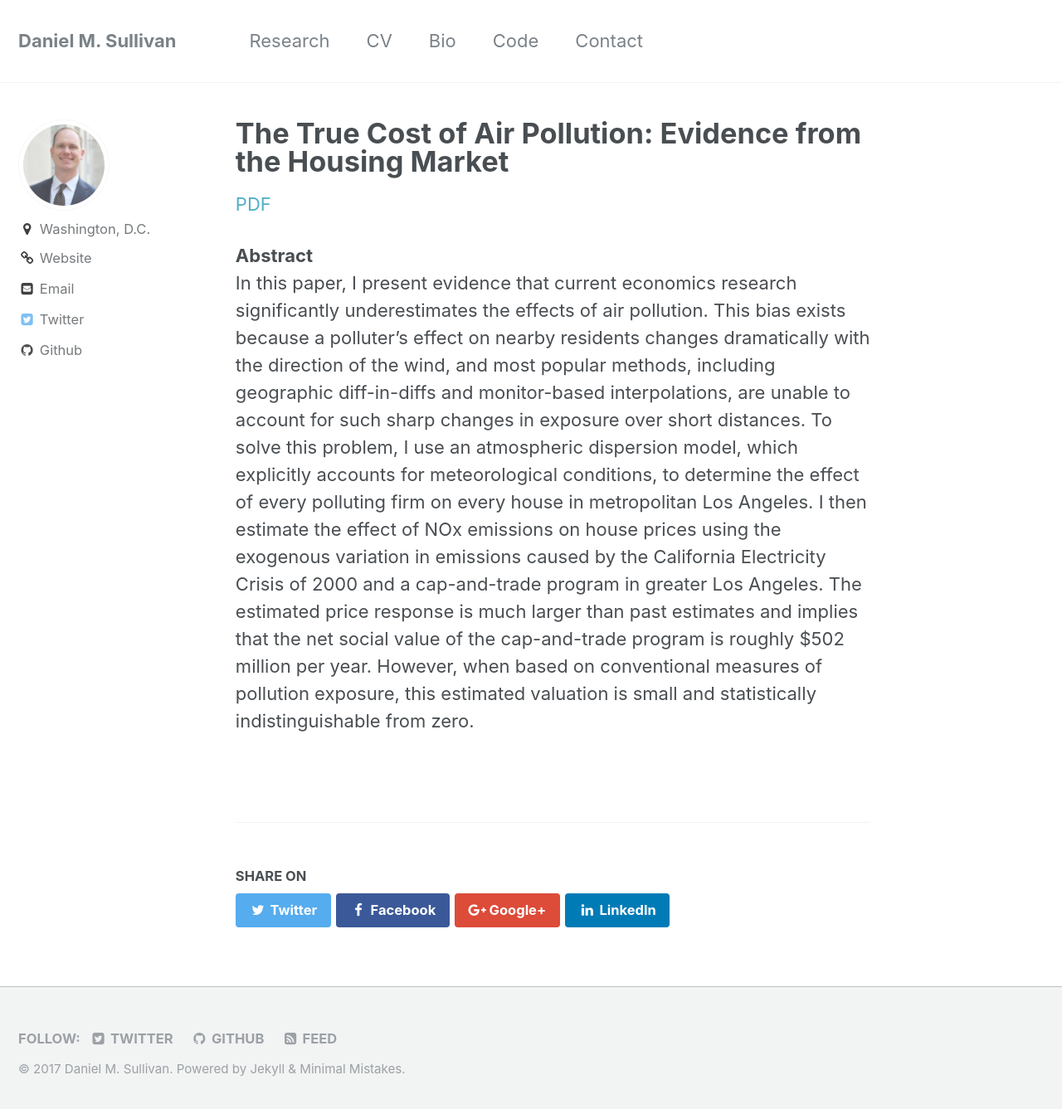
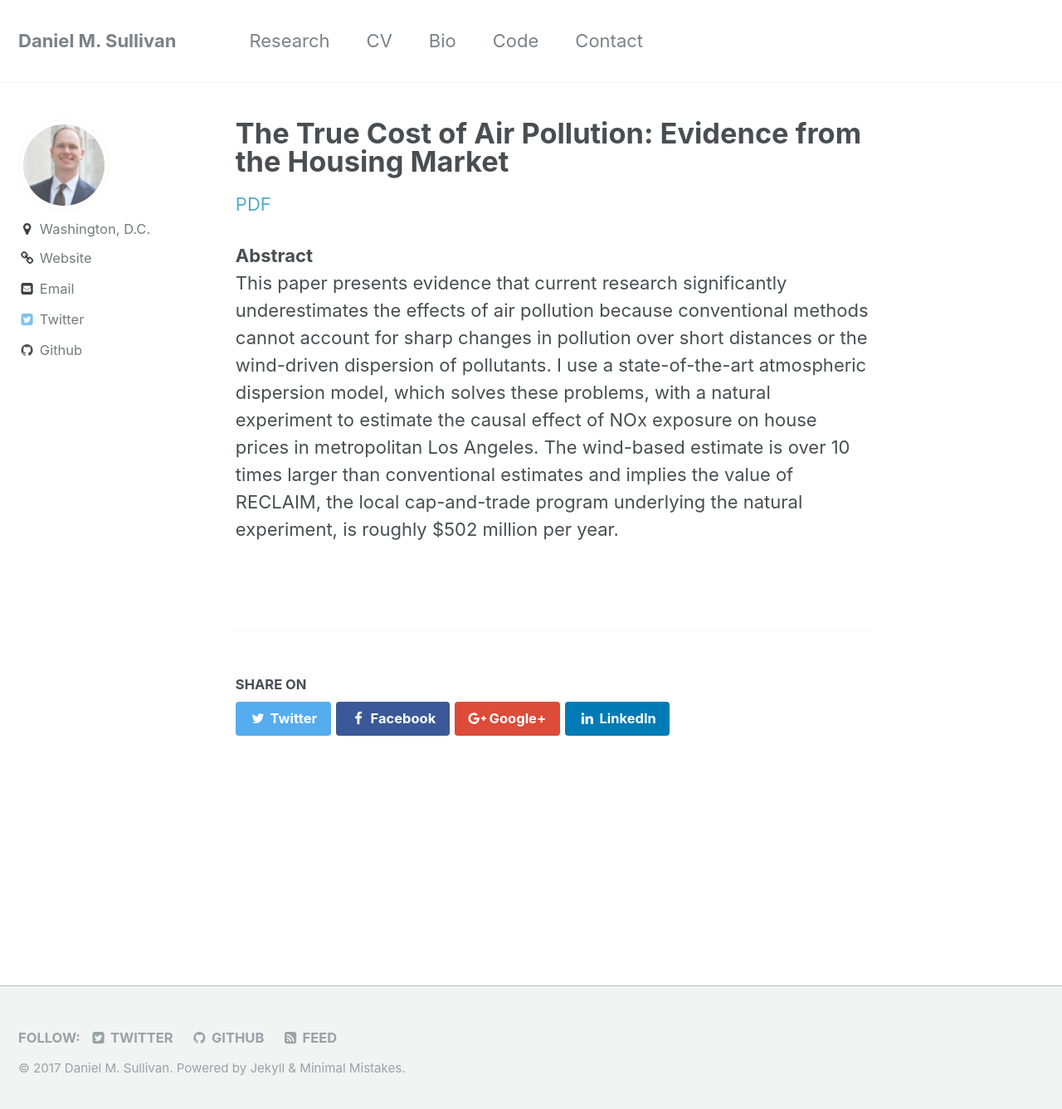
Before and after one commit to dmsul/dmsul.github.io, a Jekyll site: the page built from _pages/poll_house.md, in a window 1280 px wide and 1344 px high. Shown: the top 1337 px of the window at 83% size. Built offline with Jekyll 4.4.1, drawn with Linux system fonts in a browser that asks for light colours.

Commit message:
Update web-based abstracts

```diff
--- a/_pages/poll_house.md
+++ b/_pages/poll_house.md
@@ -6,20 +6,13 @@ permalink: /poll_house
 [PDF](/assets/Sullivan_2016_Cost_of_Pollution.pdf)
 
 **Abstract**\\
-In this paper, I present evidence that current economics research significantly
-  underestimates the effects of air pollution.
-This bias exists because a polluter's effect on nearby residents changes
-  dramatically with the direction of the wind, and most popular methods,
-  including geographic diff-in-diffs and monitor-based interpolations, are
-  unable to account for such sharp changes in exposure over short distances.
-To solve this problem, I use an atmospheric dispersion model, which explicitly
-  accounts for meteorological conditions, to determine the effect of every
-  polluting firm on every house in metropolitan Los Angeles.
-I then estimate the effect of NOx emissions on house prices using the
-  exogenous variation in emissions caused by the California Electricity Crisis
-  of 2000 and a cap-and-trade program in greater Los Angeles.
-The estimated price response is much larger than past estimates and implies that
-  the net social value of the cap-and-trade program is roughly $502 million
-  per year.
-However, when based on conventional measures of pollution exposure, this
-  estimated valuation is small and statistically indistinguishable from zero.
+This paper presents evidence that current research significantly underestimates
+  the effects of air pollution because conventional methods cannot account for
+  sharp changes in pollution over short distances or the wind-driven dispersion
+  of pollutants.
+I use a state-of-the-art atmospheric dispersion model, which solves
+  these problems, with a natural experiment to estimate the causal effect of
+  NOx exposure on house prices in metropolitan Los Angeles.
+The wind-based estimate is over 10 times larger than conventional estimates and
+  implies the value of RECLAIM, the local cap-and-trade program underlying the
+  natural experiment, is roughly $502 million per year.
```
Also changed, not shown: _pages/poll_sort.md (+12 -9 lines).
